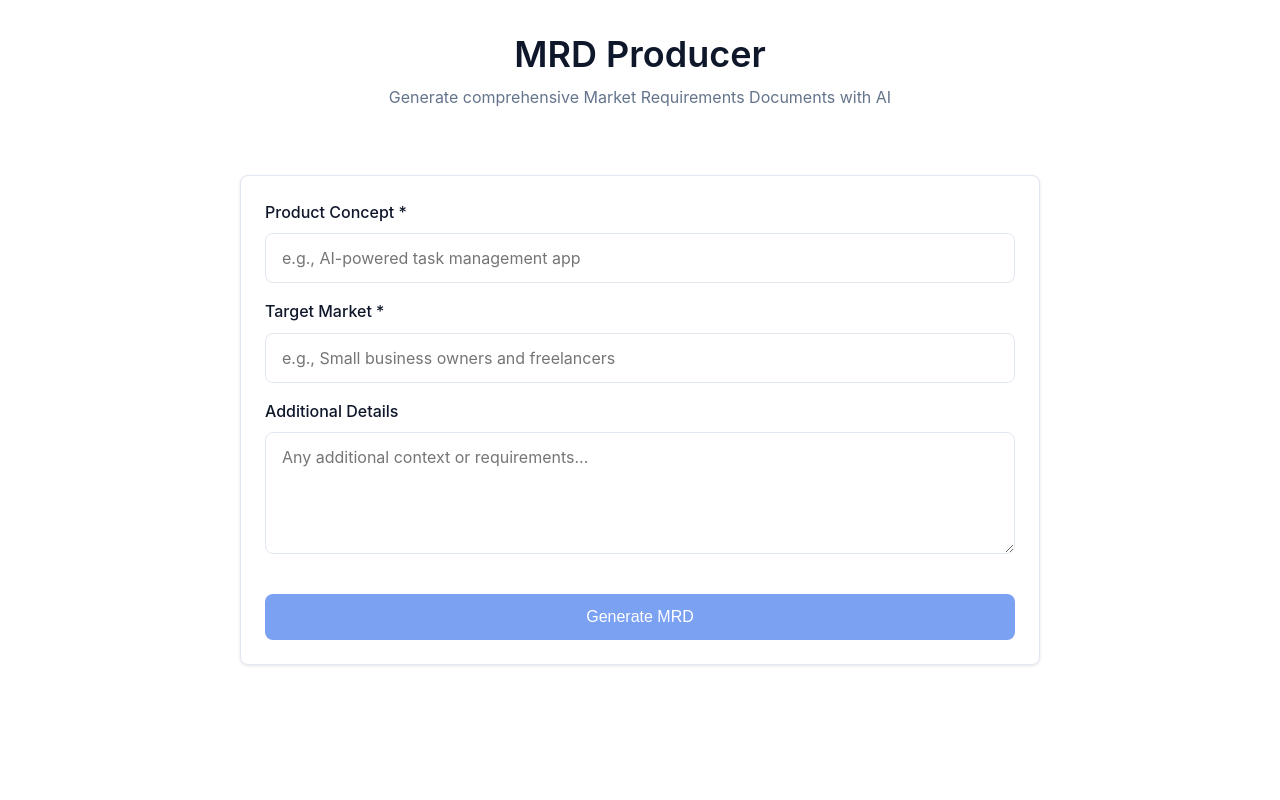
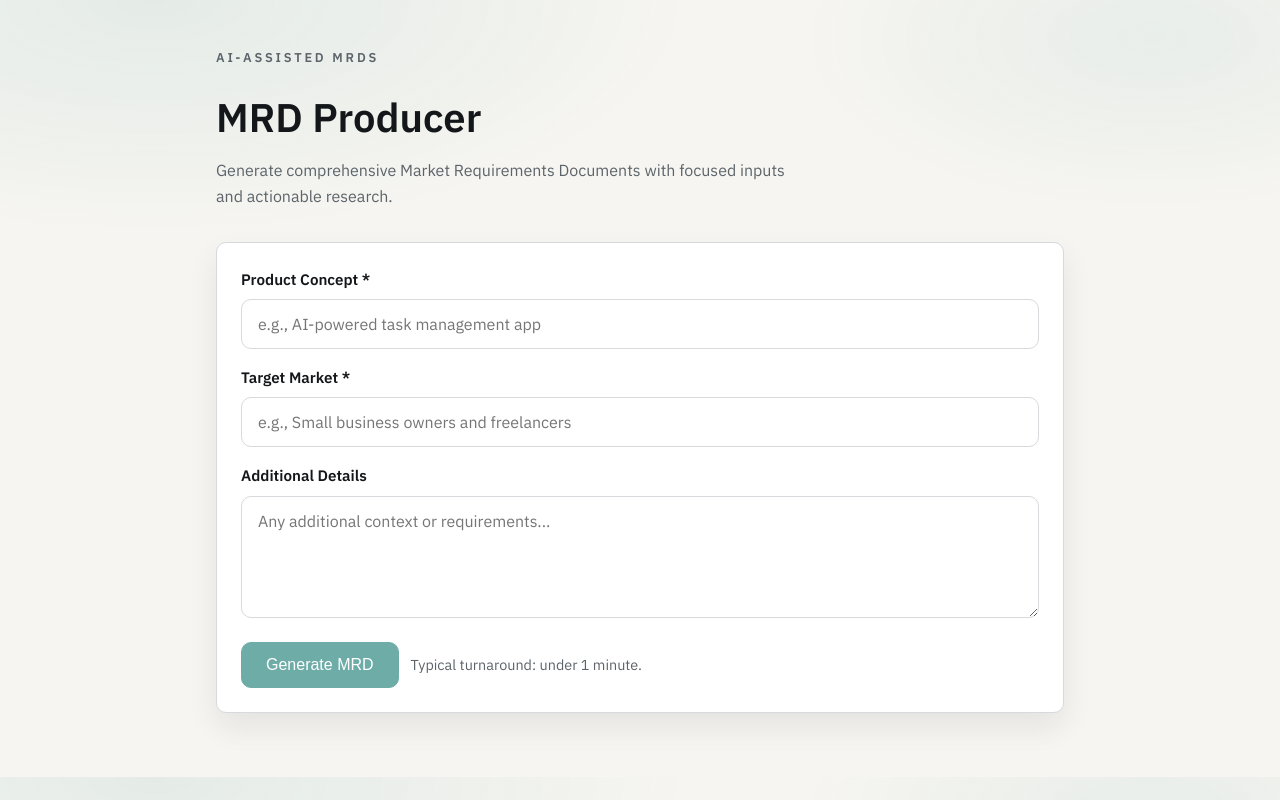
Before and after one commit to orishavitas/mrd-producer-webapp, a Next.js app: page / in a window 1280 px wide. Built offline with nearby package versions, Linux system fonts and the light colour scheme.

Commit message:
Refresh home UI styles

```diff
--- a/app/globals.css
+++ b/app/globals.css
@@ -15,27 +15,32 @@
 
 /* Root variables with fallbacks for older browsers */
 :root {
-  --primary-color: #2563eb;
-  --primary-hover: #1d4ed8;
-  --secondary-color: #64748b;
-  --background: #ffffff;
-  --foreground: #0f172a;
-  --muted: #f1f5f9;
-  --muted-foreground: #64748b;
-  --border: #e2e8f0;
-  --radius: 8px;
-  --font-sans: -apple-system, BlinkMacSystemFont, 'Segoe UI', Roboto, 'Helvetica Neue', Arial, sans-serif;
-  --font-mono: 'SF Mono', 'Consolas', 'Liberation Mono', Menlo, monospace;
+  --background: #f6f5f1;
+  --foreground: #14171a;
+  --muted: #5c646a;
+  --surface: #ffffff;
+  --border: #d7d9dd;
+  --accent: #0f766e;
+  --accent-strong: #0b5f59;
+  --accent-soft: rgba(15, 118, 110, 0.12);
+  --radius: 10px;
+  --shadow: 0 14px 30px rgba(20, 23, 26, 0.08);
+  --font-sans: 'IBM Plex Sans', 'Segoe UI', Arial, sans-serif;
+  --font-mono: 'IBM Plex Mono', 'SF Mono', Menlo, monospace;
 }
 
 /* Dark mode support */
 @media (prefers-color-scheme: dark) {
   :root {
-    --background: #0f172a;
-    --foreground: #f8fafc;
-    --muted: #1e293b;
-    --muted-foreground: #94a3b8;
-    --border: #334155;
+    --background: #0b0f12;
+    --foreground: #f3f4f6;
+    --muted: #9aa3ab;
+    --surface: #14181c;
+    --border: #2a2f36;
+    --accent: #34d399;
+    --accent-strong: #10b981;
+    --accent-soft: rgba(52, 211, 153, 0.16);
+    --shadow: 0 16px 32px rgba(0, 0, 0, 0.35);
   }
 }
 
@@ -48,14 +53,15 @@ html {
 
 body {
   font-family: var(--font-sans);
-  font-family: -apple-system, BlinkMacSystemFont, 'Segoe UI', Roboto, 'Helvetica Neue', Arial, sans-serif;
   background-color: var(--background);
-  background-color: #ffffff;
   color: var(--foreground);
-  color: #0f172a;
   line-height: 1.6;
   -webkit-font-smoothing: antialiased;
   -moz-osx-font-smoothing: grayscale;
+  min-height: 100%;
+  background-image:
+    radial-gradient(70% 50% at 12% 0%, rgba(15, 118, 110, 0.08), transparent 60%),
+    radial-gradient(50% 40% at 90% 5%, rgba(15, 118, 110, 0.06), transparent 55%);
 }
 
 /* Support CSS variables in body (with fallback above) */
@@ -69,16 +75,14 @@ body {
 
 /* Links */
 a {
-  color: var(--primary-color);
-  color: #2563eb;
+  color: var(--accent);
   text-decoration: none;
   -webkit-transition: color 0.2s ease;
   transition: color 0.2s ease;
 }
 
 a:hover {
-  color: var(--primary-hover);
-  color: #1d4ed8;
+  color: var(--accent-strong);
   text-decoration: underline;
 }
 
@@ -94,24 +98,21 @@ button,
   white-space: nowrap;
   vertical-align: middle;
   cursor: pointer;
-  border: 1px solid transparent;
+  border: 1px solid var(--border);
   border-radius: var(--radius);
-  border-radius: 8px;
-  background-color: var(--primary-color);
-  background-color: #2563eb;
-  color: #ffffff;
+  background-color: var(--surface);
+  color: var(--foreground);
   -webkit-user-select: none;
   -moz-user-select: none;
   -ms-user-select: none;
   user-select: none;
-  -webkit-transition: background-color 0.2s ease, transform 0.1s ease;
-  transition: background-color 0.2s ease, transform 0.1s ease;
+  -webkit-transition: background-color 0.2s ease, border-color 0.2s ease, transform 0.1s ease;
+  transition: background-color 0.2s ease, border-color 0.2s ease, transform 0.1s ease;
 }
 
 button:hover,
 .button:hover {
-  background-color: var(--primary-hover);
-  background-color: #1d4ed8;
+  border-color: var(--accent);
 }
 
 button:active,
@@ -135,13 +136,9 @@ select {
   line-height: 1.5;
   padding: 0.75rem 1rem;
   border: 1px solid var(--border);
-  border: 1px solid #e2e8f0;
   border-radius: var(--radius);
-  border-radius: 8px;
-  background-color: var(--background);
-  background-color: #ffffff;
+  background-color: var(--surface);
   color: var(--foreground);
-  color: #0f172a;
   width: 100%;
   -webkit-appearance: none;
   -moz-appearance: none;
@@ -154,10 +151,9 @@ input:focus,
 textarea:focus,
 select:focus {
   outline: none;
-  border-color: var(--primary-color);
-  border-color: #2563eb;
-  -webkit-box-shadow: 0 0 0 3px rgba(37, 99, 235, 0.1);
-  box-shadow: 0 0 0 3px rgba(37, 99, 235, 0.1);
+  border-color: var(--accent);
+  -webkit-box-shadow: 0 0 0 3px var(--accent-soft);
+  box-shadow: 0 0 0 3px var(--accent-soft);
 }
 
 /* Flexbox with fallbacks */
@@ -215,7 +211,7 @@ select:focus {
 /* Container */
 .container {
   width: 100%;
-  max-width: 1200px;
+  max-width: 1120px;
   margin-left: auto;
   margin-right: auto;
   padding-left: 1rem;
@@ -224,15 +220,12 @@ select:focus {
 
 /* Card component */
 .card {
-  background-color: var(--background);
-  background-color: #ffffff;
+  background-color: var(--surface);
   border: 1px solid var(--border);
-  border: 1px solid #e2e8f0;
   border-radius: var(--radius);
-  border-radius: 8px;
   padding: 1.5rem;
-  -webkit-box-shadow: 0 1px 3px rgba(0, 0, 0, 0.1);
-  box-shadow: 0 1px 3px rgba(0, 0, 0, 0.1);
+  -webkit-box-shadow: var(--shadow);
+  box-shadow: var(--shadow);
 }
 
 /* Typography */
@@ -242,8 +235,8 @@ h1, h2, h3, h4, h5, h6 {
   margin-bottom: 0.5rem;
 }
 
-h1 { font-size: 2.25rem; }
-h2 { font-size: 1.875rem; }
+h1 { font-size: 2.5rem; }
+h2 { font-size: 1.5rem; }
 h3 { font-size: 1.5rem; }
 h4 { font-size: 1.25rem; }
 
@@ -261,10 +254,8 @@ pre {
 
 pre {
   background-color: var(--muted);
-  background-color: #f1f5f9;
   padding: 1rem;
   border-radius: var(--radius);
-  border-radius: 8px;
   overflow-x: auto;
   -webkit-overflow-scrolling: touch;
 }
@@ -275,9 +266,7 @@ pre {
   width: 1.5rem;
   height: 1.5rem;
   border: 2px solid var(--muted);
-  border: 2px solid #f1f5f9;
-  border-top-color: var(--primary-color);
-  border-top-color: #2563eb;
+  border-top-color: var(--accent);
   border-radius: 50%;
   -webkit-animation: spin 0.8s linear infinite;
   animation: spin 0.8s linear infinite;
@@ -308,9 +297,169 @@ pre {
     padding-right: 0.75rem;
   }
 
-  h1 { font-size: 1.875rem; }
-  h2 { font-size: 1.5rem; }
-  h3 { font-size: 1.25rem; }
+h1 { font-size: 1.875rem; }
+h2 { font-size: 1.5rem; }
+h3 { font-size: 1.25rem; }
+}
+
+/* Page layout */
+.page {
+  padding: 3rem 0 4rem;
+}
+
+.page-shell {
+  max-width: 880px;
+  margin: 0 auto;
+  display: flex;
+  flex-direction: column;
+  gap: 2rem;
+}
+
+.page-hero {
+  display: flex;
+  flex-direction: column;
+  gap: 0.5rem;
+}
+
+.eyebrow {
+  font-size: 0.8rem;
+  font-weight: 600;
+  text-transform: uppercase;
+  letter-spacing: 0.22em;
+  color: var(--muted);
+}
+
+.subtitle {
+  margin: 0;
+  color: var(--muted);
+  max-width: 60ch;
+}
+
+.form-card {
+  display: flex;
+  flex-direction: column;
+  gap: 1.25rem;
+}
+
+.field {
+  display: flex;
+  flex-direction: column;
+  gap: 0.5rem;
+}
+
+.field label {
+  font-weight: 600;
+  font-size: 0.95rem;
+}
+
+.actions {
+  display: flex;
+  align-items: center;
+  gap: 0.75rem;
+  flex-wrap: wrap;
+  margin-top: 0.5rem;
+}
+
+.btn-primary {
+  background-color: var(--accent);
+  border-color: var(--accent);
+  color: #ffffff;
+}
+
+.btn-primary:hover {
+  background-color: var(--accent-strong);
+  border-color: var(--accent-strong);
+}
+
+.btn-ghost {
+  background-color: transparent;
+  border-color: var(--border);
+  color: var(--foreground);
+}
+
+.btn-ghost:hover {
+  border-color: var(--accent);
+  color: var(--accent);
+}
+
+.result-card {
+  display: flex;
+  flex-direction: column;
+  gap: 1.25rem;
+}
+
+.result-header {
+  display: flex;
+  justify-content: space-between;
+  align-items: center;
+  flex-wrap: wrap;
+  gap: 0.75rem;
+}
+
+.result-actions {
+  display: flex;
+  gap: 0.5rem;
+  flex-wrap: wrap;
+}
+
+.sources {
+  padding: 0.75rem 1rem;
+  background-color: rgba(15, 118, 110, 0.08);
+  border-radius: var(--radius);
+}
+
+.sources strong {
+  font-size: 0.9rem;
+}
+
+.result-body {
+  white-space: pre-wrap;
+  word-wrap: break-word;
+  font-family: var(--font-mono);
+  font-size: 0.9rem;
+  line-height: 1.7;
+  max-height: 600px;
+  overflow-y: auto;
+  padding: 1rem;
+  background-color: rgba(255, 255, 255, 0.7);
+  border-radius: var(--radius);
+  border: 1px solid var(--border);
+}
+
+.alert {
+  border-color: #f4a5a5;
+  background-color: #fff4f4;
+  color: #7a1a1a;
+}
+
+@media (prefers-color-scheme: dark) {
+  .sources {
+    background-color: rgba(52, 211, 153, 0.12);
+  }
+
+  .result-body {
+    background-color: rgba(20, 24, 28, 0.85);
+  }
+
+  .alert {
+    border-color: #7a2d2d;
+    background-color: rgba(122, 45, 45, 0.25);
+    color: #f3c2c2;
+  }
+}
+
+@media screen and (max-width: 768px) {
+  .page {
+    padding: 2rem 0 3rem;
+  }
+
+  .page-shell {
+    gap: 1.5rem;
+  }
+
+  .result-header {
+    align-items: flex-start;
+  }
 }
 
 /* Print styles */
@@ -327,8 +476,7 @@ pre {
 
 /* Accessibility - focus visible for keyboard navigation */
 :focus-visible {
-  outline: 2px solid var(--primary-color);
-  outline: 2px solid #2563eb;
+  outline: 2px solid var(--accent);
   outline-offset: 2px;
 }
 
--- a/app/layout.tsx
+++ b/app/layout.tsx
@@ -1,5 +1,20 @@
 import type { Metadata, Viewport } from 'next';
+import { IBM_Plex_Mono, IBM_Plex_Sans } from 'next/font/google';
 import './globals.css';
+
+const sans = IBM_Plex_Sans({
+  subsets: ['latin'],
+  weight: ['400', '500', '600', '700'],
+  variable: '--font-sans',
+  display: 'swap',
+});
+
+const mono = IBM_Plex_Mono({
+  subsets: ['latin'],
+  weight: ['400', '500'],
+  variable: '--font-mono',
+  display: 'swap',
+});
 
 export const metadata: Metadata = {
   title: 'MRD Producer - AI-Powered Market Research Documents',
@@ -31,7 +46,7 @@ export default function RootLayout({
         {/* Favicon for all browsers */}
         <link rel="icon" href="/favicon.ico" sizes="any" />
       </head>
-      <body>
+      <body className={`${sans.variable} ${mono.variable}`}>
         {children}
       </body>
     </html>
--- a/app/page.tsx
+++ b/app/page.tsx
@@ -120,24 +120,21 @@ export default function Home() {
   }, [result, formData.productConcept]);
 
   return (
-    <main className="container" style={{ paddingTop: '2rem', paddingBottom: '2rem' }}>
-      <div className="flex flex-col gap-4" style={{ maxWidth: '800px', margin: '0 auto' }}>
-        <header style={{ textAlign: 'center', marginBottom: '2rem' }}>
+    <main className="page">
+      <div className="container page-shell">
+        <header className="page-hero">
+          <p className="eyebrow">AI-assisted MRDs</p>
           <h1>MRD Producer</h1>
-          <p style={{ color: '#64748b' }}>
-            Generate comprehensive Market Requirements Documents with AI
+          <p className="subtitle">
+            Generate comprehensive Market Requirements Documents with focused inputs
+            and actionable research.
           </p>
         </header>
 
-        <div className="card">
+        <div className="card form-card">
           <form onSubmit={handleSubmit} className="flex flex-col gap-4">
-            <div>
-              <label
-                htmlFor="productConcept"
-                style={{ display: 'block', marginBottom: '0.5rem', fontWeight: 500 }}
-              >
-                Product Concept *
-              </label>
+            <div className="field">
+              <label htmlFor="productConcept">Product Concept *</label>
               <input
                 type="text"
                 id="productConcept"
@@ -150,13 +147,8 @@ export default function Home() {
               />
             </div>
 
-            <div>
-              <label
-                htmlFor="targetMarket"
-                style={{ display: 'block', marginBottom: '0.5rem', fontWeight: 500 }}
-              >
-                Target Market *
-              </label>
+            <div className="field">
+              <label htmlFor="targetMarket">Target Market *</label>
               <input
                 type="text"
                 id="targetMarket"
@@ -169,13 +161,8 @@ export default function Home() {
               />
             </div>
 
-            <div>
-              <label
-                htmlFor="additionalDetails"
-                style={{ display: 'block', marginBottom: '0.5rem', fontWeight: 500 }}
-              >
-                Additional Details
-              </label>
+            <div className="field">
+              <label htmlFor="additionalDetails">Additional Details</label>
               <textarea
                 id="additionalDetails"
                 name="additionalDetails"
@@ -187,10 +174,11 @@ export default function Home() {
               />
             </div>
 
+            <div className="actions">
               <button
                 type="submit"
+                className="btn-primary"
                 disabled={isLoading || !formData.productConcept || !formData.targetMarket}
-              style={{ marginTop: '1rem' }}
               >
                 {isLoading ? (
                   <span className="flex items-center justify-center gap-4">
@@ -201,61 +189,45 @@ export default function Home() {
                   'Generate MRD'
                 )}
               </button>
+              <span style={{ color: 'var(--muted)', fontSize: '0.9rem' }}>
+                Typical turnaround: under 1 minute.
+              </span>
+            </div>
           </form>
         </div>
 
         {error && (
-          <div
-            className="card"
-            style={{
-              backgroundColor: '#fef2f2',
-              borderColor: '#fecaca',
-              color: '#991b1b'
-            }}
-            role="alert"
-          >
+          <div className="card alert" role="alert">
             <strong>Error:</strong> {error}
           </div>
         )}
 
         {result && (
-          <div className="card">
-            <div style={{ display: 'flex', justifyContent: 'space-between', alignItems: 'center', marginBottom: '1rem', flexWrap: 'wrap', gap: '0.5rem' }}>
+          <div className="card result-card">
+            <div className="result-header">
               <h2 style={{ margin: 0 }}>Generated MRD</h2>
-              <div style={{ display: 'flex', gap: '0.5rem', flexWrap: 'wrap' }}>
+              <div className="result-actions">
                 <button
                   type="button"
+                  className="btn-primary"
                   onClick={() => downloadDocument('docx')}
                   disabled={isDownloading !== null}
-                  style={{
-                    padding: '0.5rem 1rem',
-                    fontSize: '0.875rem',
-                    backgroundColor: '#2563eb',
-                  }}
                 >
                   {isDownloading === 'docx' ? 'Downloading...' : 'Download Word'}
                 </button>
                 <button
                   type="button"
+                  className="btn-ghost"
                   onClick={() => downloadDocument('pdf')}
                   disabled={isDownloading !== null}
-                  style={{
-                    padding: '0.5rem 1rem',
-                    fontSize: '0.875rem',
-                    backgroundColor: '#dc2626',
-                  }}
                 >
                   {isDownloading === 'pdf' ? 'Preparing...' : 'Print/PDF'}
                 </button>
                 <button
                   type="button"
+                  className="btn-ghost"
                   onClick={() => downloadDocument('html')}
                   disabled={isDownloading !== null}
-                  style={{
-                    padding: '0.5rem 1rem',
-                    fontSize: '0.875rem',
-                    backgroundColor: '#059669',
-                  }}
                 >
                   {isDownloading === 'html' ? 'Downloading...' : 'Download HTML'}
                 </button>
@@ -263,12 +235,12 @@ export default function Home() {
             </div>
 
             {sources.length > 0 && (
-              <div style={{ marginBottom: '1rem', padding: '0.75rem', backgroundColor: '#f0f9ff', borderRadius: '0.375rem' }}>
-                <strong style={{ fontSize: '0.875rem' }}>Research Sources:</strong>
+              <div className="sources">
+                <strong>Research Sources:</strong>
                 <ul style={{ margin: '0.5rem 0 0 0', paddingLeft: '1.25rem', fontSize: '0.875rem' }}>
                   {sources.map((source, i) => (
                     <li key={i}>
-                      <a href={source.url} target="_blank" rel="noopener noreferrer" style={{ color: '#1d4ed8' }}>
+                      <a href={source.url} target="_blank" rel="noopener noreferrer">
                         {source.title}
                       </a>
                     </li>
@@ -277,21 +249,7 @@ export default function Home() {
               </div>
             )}
 
-            <div
-              style={{
-                whiteSpace: 'pre-wrap',
-                wordWrap: 'break-word',
-                fontFamily: 'ui-sans-serif, system-ui, sans-serif',
-                fontSize: '0.9375rem',
-                lineHeight: '1.6',
-                maxHeight: '600px',
-                overflowY: 'auto',
-                padding: '1rem',
-                backgroundColor: '#fafafa',
-                borderRadius: '0.375rem',
-                border: '1px solid #e5e7eb',
-              }}
-            >
+            <div className="result-body">
               {result}
             </div>
           </div>
```
Also changed, not shown: 1 other file (tests, documents, lock files or other folders). Lines whose indentation alone changed are shown as unchanged.
